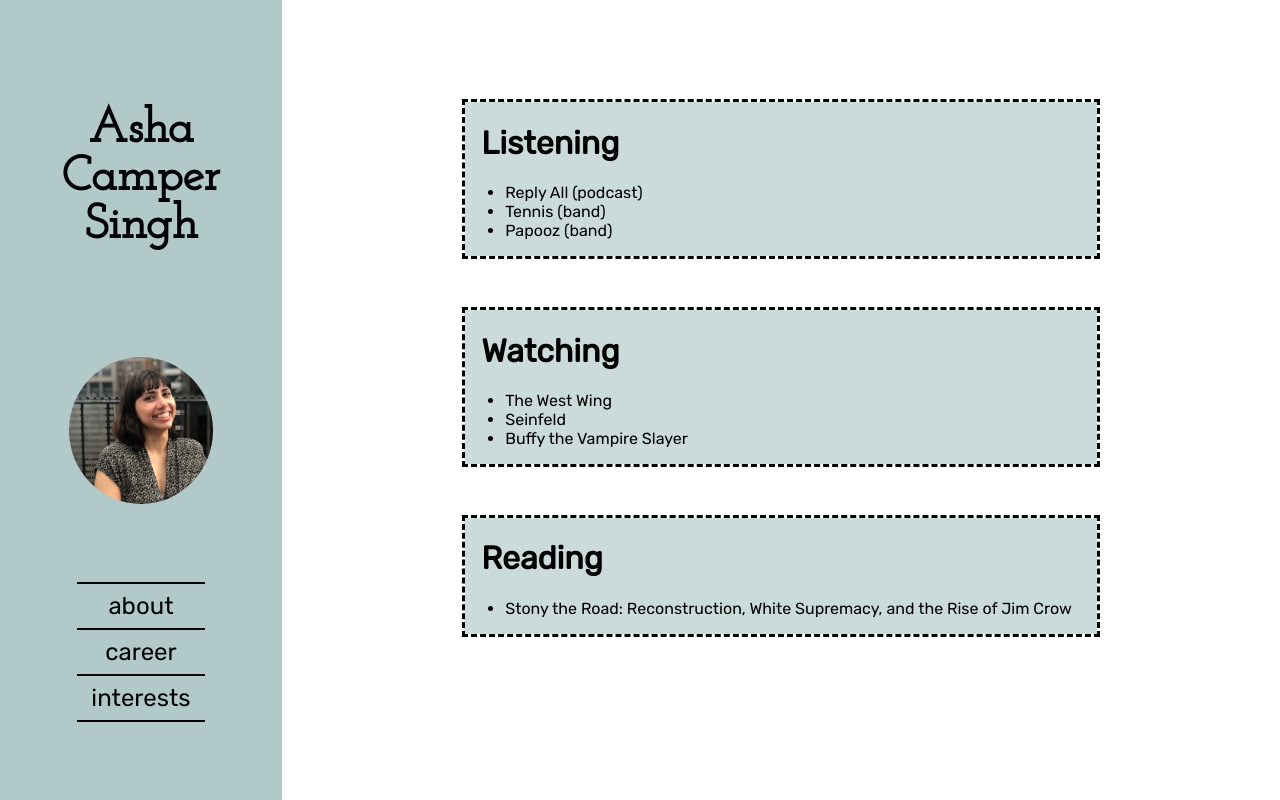
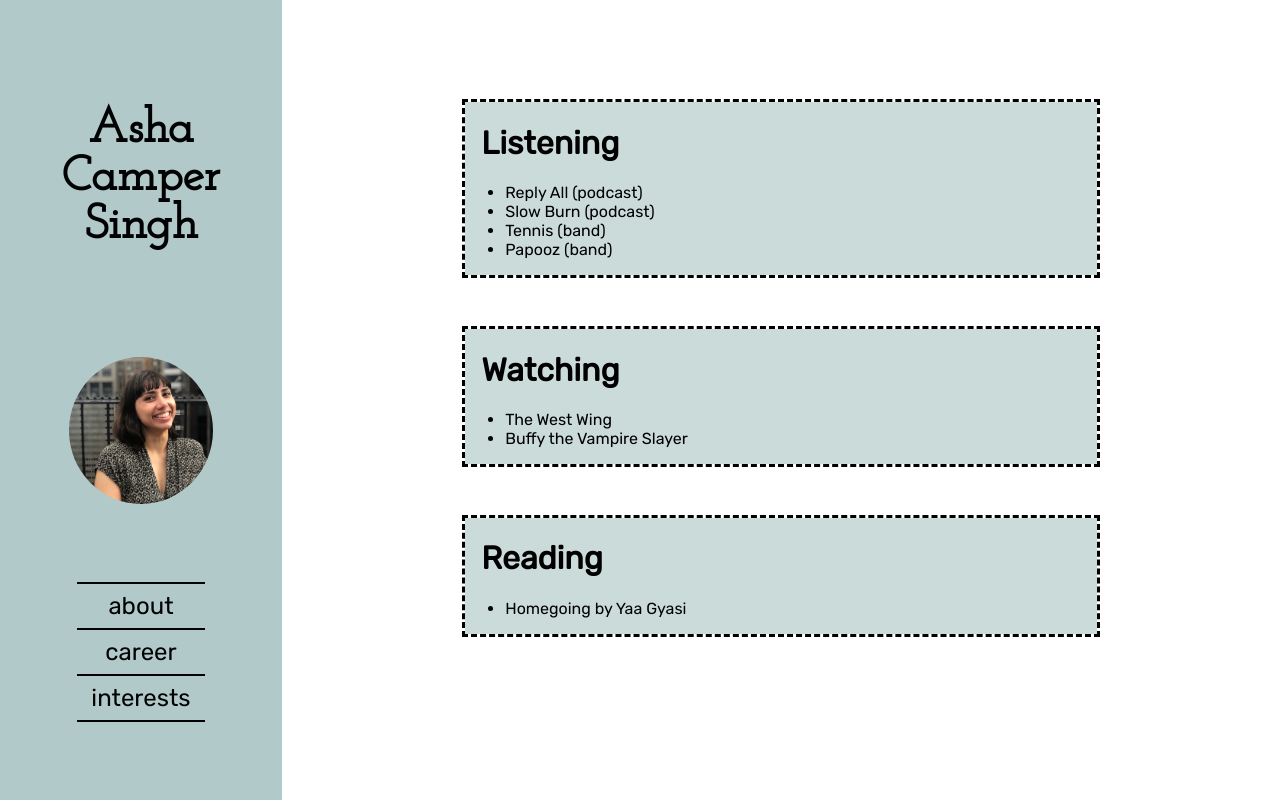
Before and after one commit to ashacs/ashacs.github.io, a React (Create React App) app: page /interests in a window 1280 px wide. Built offline with nearby package versions, Linux system fonts and the light colour scheme; a web font is replaced by a local one.

Commit message:
Update interests

```diff
--- a/src/Components/Interests/index.js
+++ b/src/Components/Interests/index.js
@@ -17,6 +17,10 @@ class Interests extends Component {
           link: "https://gimletmedia.com/shows/reply-all"
         },
         {
+          title: "Slow Burn (podcast)",
+          link: "https://slate.com/podcasts/slow-burn/s4/david-duke"
+        },
+        {
           title: 'Tennis (band)',
           link: "https://open.spotify.com/artist/1ybAN3utgdoUL1MUCtH4QM"
         },
@@ -28,11 +32,14 @@ class Interests extends Component {
     },
     {
       title: "Watching",
-      items: [{ title: "The West Wing" }, { title: "Seinfeld" }, { title: "Buffy the Vampire Slayer" }]
+      items: [{ title: "The West Wing" }, { title: "Buffy the Vampire Slayer" }]
     },
     {
       title: "Reading",
-      items: [{ title: "Stony the Road: Reconstruction, White Supremacy, and the Rise of Jim Crow" }]
+      items: [{
+        title: "Homegoing by Yaa Gyasi",
+        link: "https://www.goodreads.com/book/show/27071490-homegoing"
+      }]
     }
   ];
 
```
